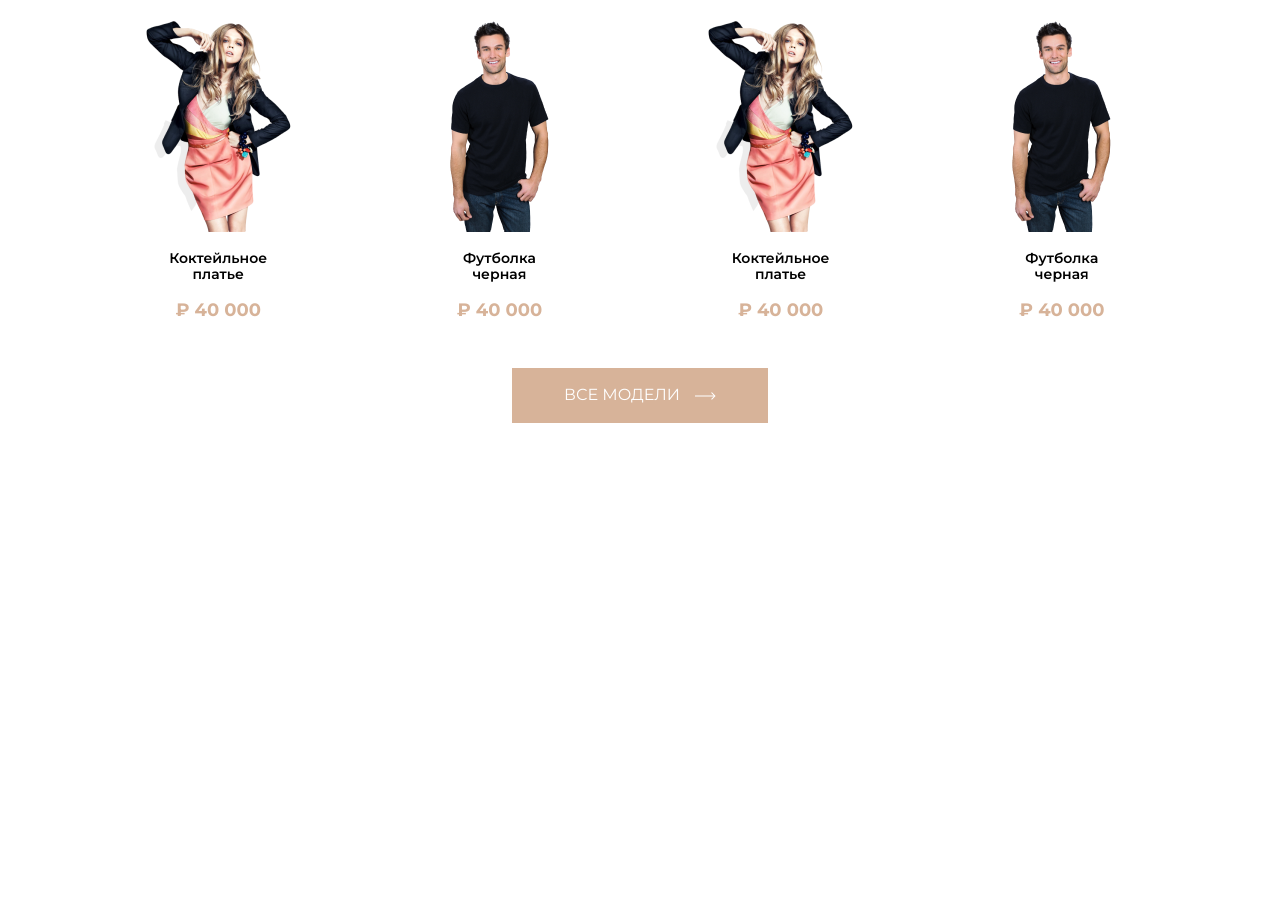
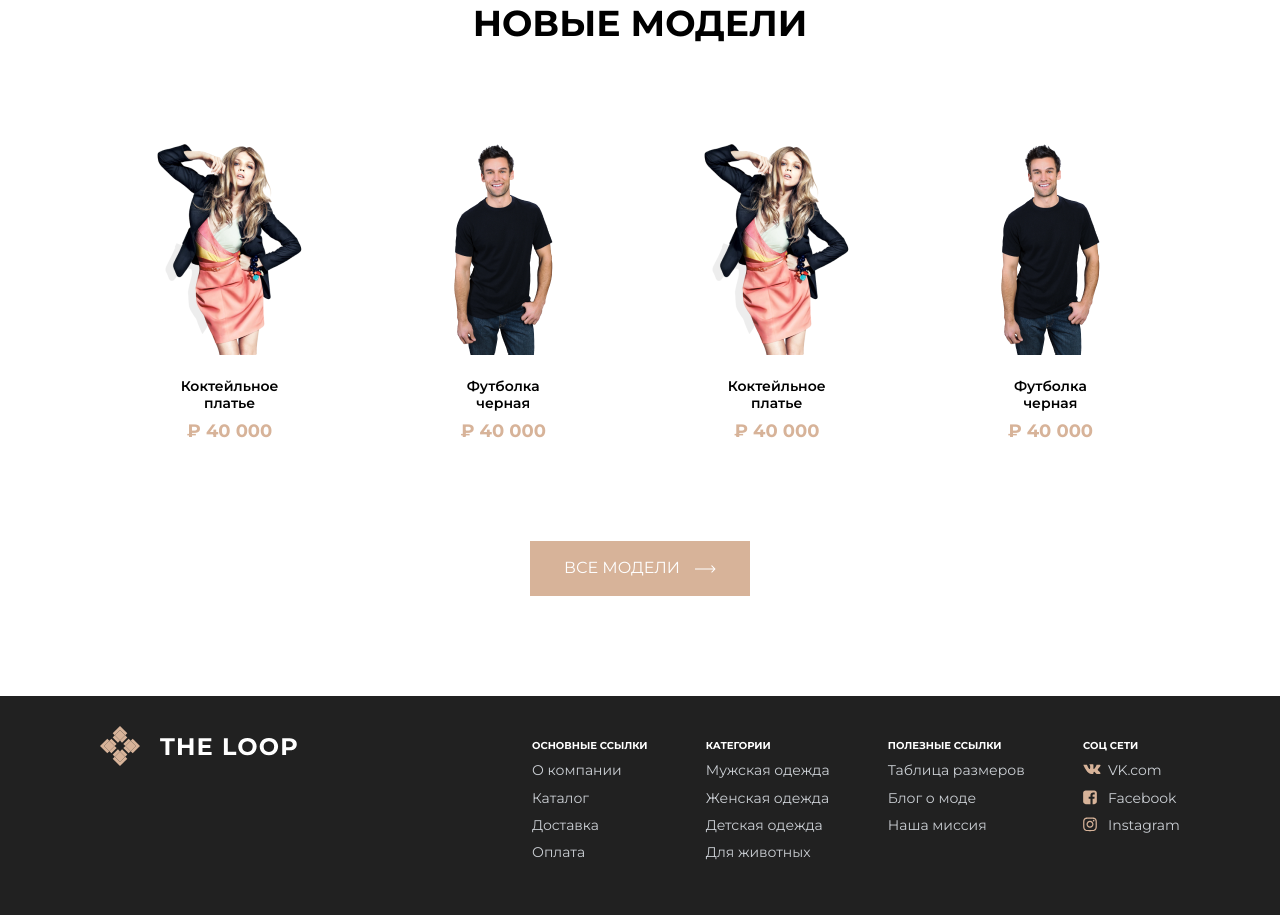
Before and after one commit to AdamabuMedina/The-Loop, a website built with webpack: page src/index.html in a window 1280 px wide. Shown: the part 1315-2230 px from the top of the page. Before the commit the page ends 1838 px from the top, so only its background shows below. Built offline with nearby package versions, Linux system fonts and the light colour scheme.

Commit message:
верстка блока footer

```diff
--- a/src/index.html
+++ b/src/index.html
@@ -13,9 +13,11 @@
     <%= require('html-loader!./parts/02_main.html').default %>
     <!--Notice-->
     <%= require('html-loader!./parts/03_notice.html').default %>
-    <!--Notice-->
+    <!--Collection-->
     <%= require('html-loader!./parts/04_collection.html').default %>
-    <!--Notice-->
+    <!--Product-->
     <%= require('html-loader!./parts/05_product.html').default %>
+    <!--Footer-->
+    <%= require('html-loader!./parts/06_footer.html').default %>
   </body>
 </html>
--- /dev/null
+++ b/src/parts/06_footer.html
@@ -0,0 +1,73 @@
+<div class="page--dark">
+  <div class="wrapper">
+    <footer class="footer">
+      <div class="footer__logo">
+        <img
+          src="../img/logo-footer.svg"
+          alt="footer__logo"
+          class="footer__img"
+        />
+      </div>
+      <div class="footer__nav">
+        <ul class="footer__list">
+          <li class="footer__list--item footer__list--title">
+            Основные ссылки
+          </li>
+          <li class="footer__list--item">
+            <a href="#" class="footer__list--link">О компании</a>
+          </li>
+          <li class="footer__list--item">
+            <a href="#" class="footer__list--link">Каталог</a>
+          </li>
+          <li class="footer__list--item">
+            <a href="#" class="footer__list--link">Доставка</a>
+          </li>
+          <li class="footer__list--item">
+            <a href="#" class="footer__list--link">Оплата</a>
+          </li>
+        </ul>
+        <ul class="footer__list">
+          <li class="footer__list--item footer__list--title">Категории</li>
+          <li class="footer__list--item">
+            <a href="#" class="footer__list--link">Мужская одежда</a>
+          </li>
+          <li class="footer__list--item">
+            <a href="#" class="footer__list--link">Женская одежда</a>
+          </li>
+          <li class="footer__list--item">
+            <a href="#" class="footer__list--link">Детская одежда</a>
+          </li>
+          <li class="footer__list--item">
+            <a href="#" class="footer__list--link">Для животных</a>
+          </li>
+        </ul>
+        <ul class="footer__list">
+          <li class="footer__list--item footer__list--title">
+            Полезные ссылки
+          </li>
+          <li class="footer__list--item">
+            <a href="#" class="footer__list--link">Таблица размеров</a>
+          </li>
+          <li class="footer__list--item">
+            <a href="#" class="footer__list--link">Блог о моде</a>
+          </li>
+          <li class="footer__list--item">
+            <a href="#" class="footer__list--link">Наша миссия</a>
+          </li>
+        </ul>
+        <ul class="footer__list">
+          <li class="footer__list--item footer__list--title">Соц Сети</li>
+          <li class="footer__list--item social social--vk">
+            <a href="#" class="footer__list--link">VK.com</a>
+          </li>
+          <li class="footer__list--item social social--facebook">
+            <a href="#" class="footer__list--link">Facebook</a>
+          </li>
+          <li class="footer__list--item social social--instagram">
+            <a href="#" class="footer__list--link">Instagram</a>
+          </li>
+        </ul>
+      </div>
+    </footer>
+  </div>
+</div>
--- a/src/styles/module/03_notice.scss
+++ b/src/styles/module/03_notice.scss
@@ -1,13 +1,16 @@
 .notice {
   text-align: center;
   color: #fff;
-  padding: 50px 0;
+  padding: 64px 0 54px;
   &__title {
     font-size: 30px;
     text-transform: uppercase;
-
+    font-weight: 400;
     span {
       font-weight: 700;
     }
   }
+  &__description {
+    font-size: 21px;
+  }
 }
--- a/src/styles/module/04_collection.scss
+++ b/src/styles/module/04_collection.scss
@@ -3,10 +3,10 @@
   justify-content: space-between;
   &__item {
     flex: 0 0 50%;
-    padding: 50px 0;
+    padding: 43px 0 63px;
     background-size: 190px 171px;
     background-repeat: no-repeat;
-    background-position: calc(100% - 50px) bottom;
+    background-position: calc(100% - 37px) bottom;
   }
   &--man {
     background-image: url('../img/man.png');
@@ -21,6 +21,6 @@
   }
   &__description {
     font-size: 16px;
-    margin-bottom: 30px;
+    margin-bottom: 43px;
   }
 }
--- a/src/styles/module/05_product.scss
+++ b/src/styles/module/05_product.scss
@@ -1,24 +1,29 @@
 .title--h2 {
   text-align: center;
   font-size: 36px;
+  text-transform: uppercase;
 }
 .product {
   display: flex;
   justify-content: space-between;
   text-align: center;
-  margin-top: 30px;
-  margin-bottom: 30px;
+  margin-top: 100px;
+  margin-bottom: 100px;
   &__item {
     flex: 0 0 24%;
   }
   &__title {
     font-size: 14px;
     font-weight: 600;
+    margin-top: 20px;
+    margin-bottom: 0;
   }
   &__price {
     color: $accent;
     font-size: 18px;
     font-weight: 700;
+    margin-top: 10px;
+    margin-bottom: 0;
   }
 }
 // .product {
--- /dev/null
+++ b/src/styles/module/06_footer.scss
@@ -0,0 +1,48 @@
+.footer {
+  display: flex;
+  justify-content: space-between;
+  padding: 30px 0;
+  &__logo {
+    flex: 0 0 40%;
+  }
+  &__nav {
+    flex: 0 0 60%;
+    display: flex;
+    justify-content: space-between;
+    color: #fff;
+  }
+  &__list {
+    list-style-type: none;
+    padding-left: 0;
+    &--title {
+      font-size: 10px;
+      font-weight: 700;
+      text-transform: uppercase;
+    }
+    &--item {
+      margin-bottom: 10px;
+    }
+    &--link {
+      color: $gray;
+      font-size: 14px;
+      vertical-align: middle;
+    }
+  }
+}
+
+.social {
+  background-position: left;
+  background-repeat: no-repeat;
+  display: block;
+  padding-left: 25px;
+  cursor: pointer;
+  &--vk {
+    background-image: url('../img/vk.svg');
+  }
+  &--facebook {
+    background-image: url('../img/facebook.svg');
+  }
+  &--instagram {
+    background-image: url('../img/instagram.svg');
+  }
+}
--- a/src/styles/style.scss
+++ b/src/styles/style.scss
@@ -1,6 +1,12 @@
 @import '~normalize.css';
 @import url('https://fonts.googleapis.com/css2?family=Montserrat:wght@300;400;500;600;700&display=swap');
 @import './colors';
+
+*,
+*:before,
+*:after {
+  box-sizing: border-box;
+}
 
 body {
   font-size: 14px;
@@ -31,18 +37,19 @@ a {
 }
 
 .btn {
+  max-width: 100%;
   background-color: $accent;
   color: #fff;
   font-size: 16px;
   text-transform: uppercase;
   padding: 18px 28px;
   &--xs {
-    padding: 8px 28px;
+    padding: 5px 28px;
   }
   &--center {
     display: block;
     text-align: center;
-    width: 200px;
+    width: 220px;
     margin: 0 auto;
     span {
       margin-right: 15px;
@@ -55,3 +62,4 @@ a {
 @import './module/03_notice.scss';
 @import './module/04_collection.scss';
 @import './module/05_product.scss';
+@import './module/06_footer.scss';
```
Also changed, not shown: src/img/facebook.svg (added), src/img/instagram.svg (added), src/img/logo-footer.svg (added), src/img/vk.svg (added).
